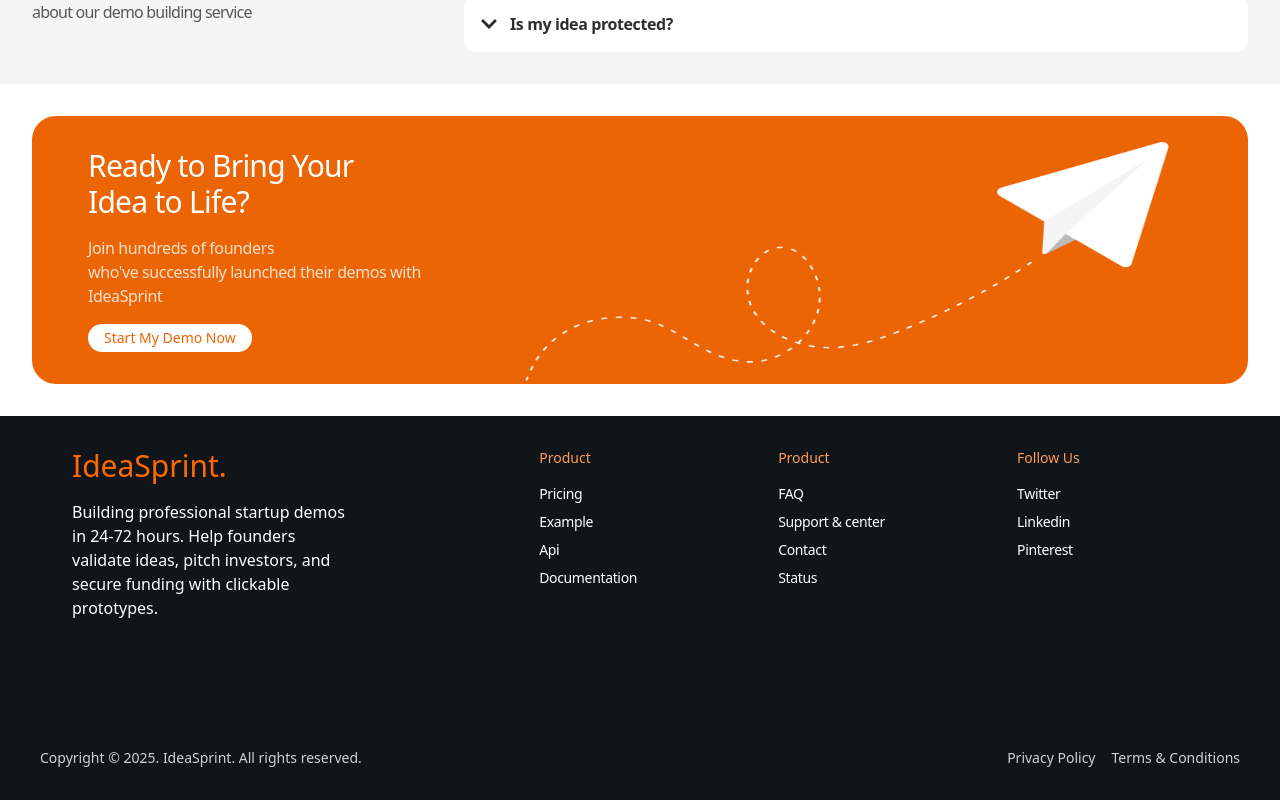
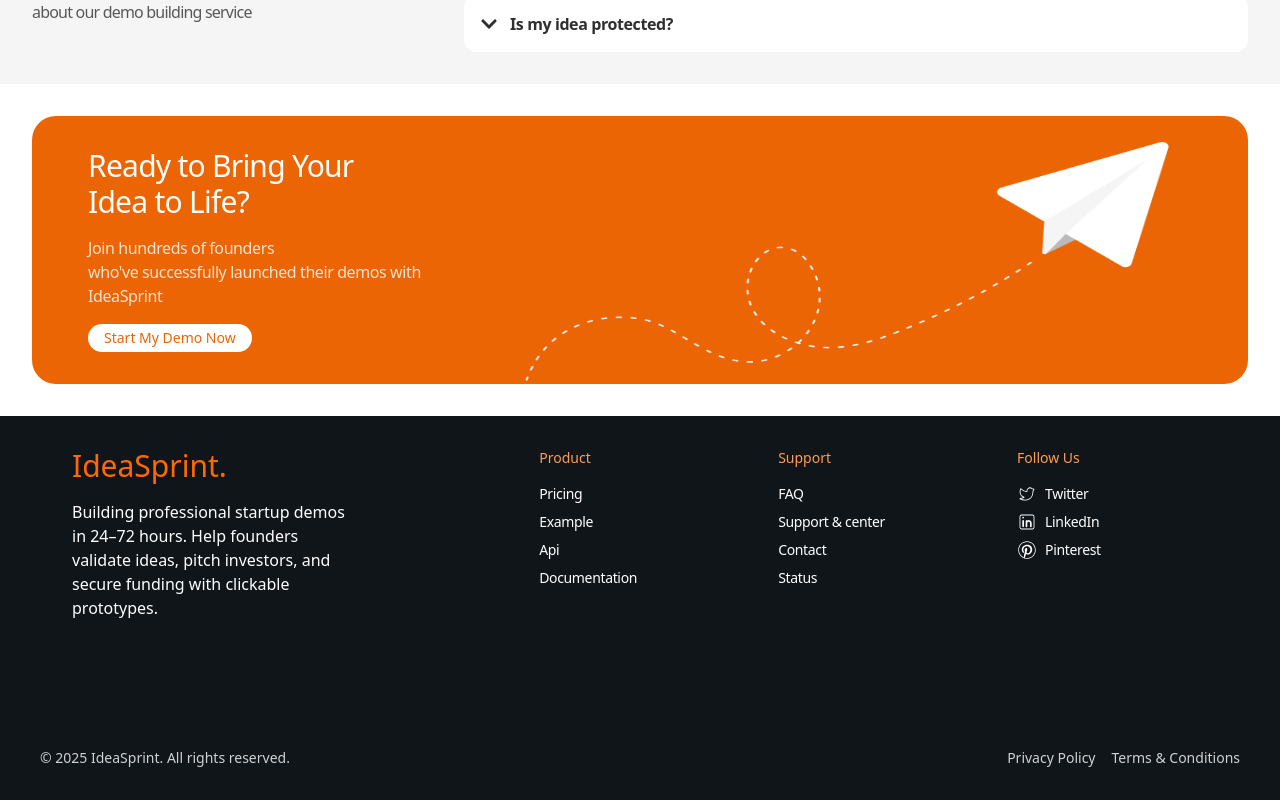
Before and after one commit to pkravi22/IdeaSprint_react, a React (Vite) app: page / in a window 1280 px wide. Shown: the part 3510-4310 px from the top of the page. Built offline with nearby package versions, Linux system fonts and the light colour scheme.

Commit message:
payment verification1

```diff
--- a/src/component/footer/Footer.jsx
+++ b/src/component/footer/Footer.jsx
@@ -14,25 +14,31 @@
     ],
   },
   {
-    title: "Product",
+    title: "Support",
     links: [
       { name: "FAQ", hash: "faq" },
-      { name: "Support & center" },
-      { name: "Contact" },
-      { name: "Status" },
+      { name: "Support & center", link: "/contact-support" },
+      { name: "Contact", link: "/contact-support" },
+      { name: "Status", link: "/dashboard" },
     ],
   },
   {
     title: "Follow Us",
     links: [
-      { name: "Twitter", icon: <CiTwitter size={20} className="text-white" /> },
       {
-        name: "Linkedin",
+        name: "Twitter",
+        icon: <CiTwitter size={20} className="text-white" />,
+        external: "https://twitter.com",
+      },
+      {
+        name: "LinkedIn",
         icon: <CiLinkedin size={20} className="text-white" />,
+        external: "https://linkedin.com",
       },
       {
         name: "Pinterest",
         icon: <AiOutlinePinterest size={20} className="text-white" />,
+        external: "https://pinterest.com",
       },
     ],
   },
@@ -48,7 +54,6 @@
     if (location.pathname === "/") {
       if (hash === "top") {
         window.scrollTo({ top: 0, behavior: "smooth" });
-        return;
       } else {
         const el = document.getElementById(hash);
         if (el) {
@@ -60,33 +65,30 @@
       setTimeout(() => {
         if (hash === "top") {
           window.scrollTo({ top: 0, behavior: "smooth" });
-          return;
         } else {
           const el = document.getElementById(hash);
           if (el) {
             el.scrollIntoView({ behavior: "smooth" });
           }
         }
-      }, 100); // give DOM time to render
+      }, 100);
     }
   };
 
   return (
     <main className="bg-[#10151A] px-10 py-8 flex flex-col gap-12 md:gap-32">
       <div className="flex flex-col gap-8 md:flex-row">
-        {/* Left Section */}
         <div className="flex-2">
           <div className="w-full sm:w-2/3 flex flex-col gap-4 pl-2 md:pl-8">
             <p className="text-orange-500 text-3xl font-medium">IdeaSprint.</p>
             <p className="text-white text-md">
-              Building professional startup demos in 24-72 hours. Help founders
+              Building professional startup demos in 24–72 hours. Help founders
               validate ideas, pitch investors, and secure funding with clickable
               prototypes.
             </p>
           </div>
         </div>
 
-        {/* Right Section: Navigation */}
         <div className="flex-3 flex flex-wrap gap-4">
           {footerLinks.map((section, index) => (
             <div
@@ -96,28 +98,54 @@
               <h1 className="font-medium text-sm text-[#FF9C56] pb-2">
                 {section.title}
               </h1>
+
               {section.links.map((link, i) => {
-                if (typeof link === "string" || !link.hash) {
+                if (link.external) {
+                  return (
+                    <a
+                      key={i}
+                      href={link.external}
+                      target="_blank"
+                      rel="noopener noreferrer"
+                      className="font-normal text-sm text-white tracking-tight flex items-center gap-2 cursor-pointer text-left hover:underline"
+                    >
+                      {link.icon && <span>{link.icon}</span>}
+                      <p>{link.name}</p>
+                    </a>
+                  );
+                } else if (link.hash) {
+                  return (
+                    <button
+                      key={i}
+                      onClick={() => handleSectionClick(link.hash)}
+                      className="font-normal text-sm text-white tracking-tight flex items-center gap-2 cursor-pointer text-left"
+                    >
+                      {link.icon && <span>{link.icon}</span>}
+                      <p>{link.name}</p>
+                    </button>
+                  );
+                } else if (link.link) {
+                  return (
+                    <button
+                      key={i}
+                      onClick={() => navigate(link.link)}
+                      className="font-normal text-sm text-white tracking-tight flex items-center gap-2 cursor-pointer text-left"
+                    >
+                      {link.icon && <span>{link.icon}</span>}
+                      <p>{link.name}</p>
+                    </button>
+                  );
+                } else {
                   return (
                     <div
+                      key={i}
                       onClick={() => handleSectionClick("top")}
-                      key={i}
                       className="font-normal cursor-pointer text-sm text-white tracking-tight flex items-center gap-2"
                     >
                       <p>{link.name || link}</p>
                     </div>
                   );
                 }
-                return (
-                  <button
-                    key={i}
-                    onClick={() => handleSectionClick(link.hash)}
-                    className="font-normal text-sm text-white tracking-tight flex items-center gap-2 cursor-pointer text-left"
-                  >
-                    {link.icon && <span>{link.icon}</span>}
-                    <p>{link.name}</p>
-                  </button>
-                );
               })}
             </div>
           ))}
@@ -127,11 +155,15 @@
       {/* Bottom Row */}
       <div className="flex justify-between flex-col md:flex-row gap-4">
         <p className="text-sm opacity-80 text-white">
-          Copyright © {year}. IdeaSprint. All rights reserved.
+          © {year} IdeaSprint. All rights reserved.
         </p>
         <div className="flex gap-4">
-          <p className="text-sm opacity-80 text-white">Privacy Policy</p>
-          <p className="text-sm opacity-80 text-white">Terms & Conditions</p>
+          <p className="text-sm opacity-80 text-white cursor-pointer hover:underline">
+            Privacy Policy
+          </p>
+          <p className="text-sm opacity-80 text-white cursor-pointer hover:underline">
+            Terms & Conditions
+          </p>
         </div>
       </div>
     </main>
```
